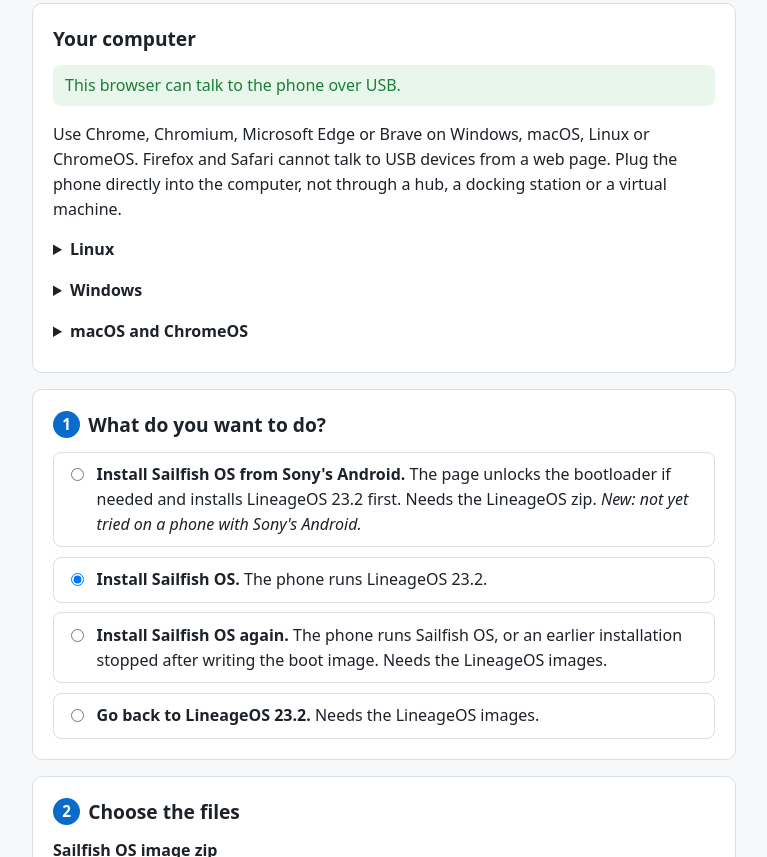
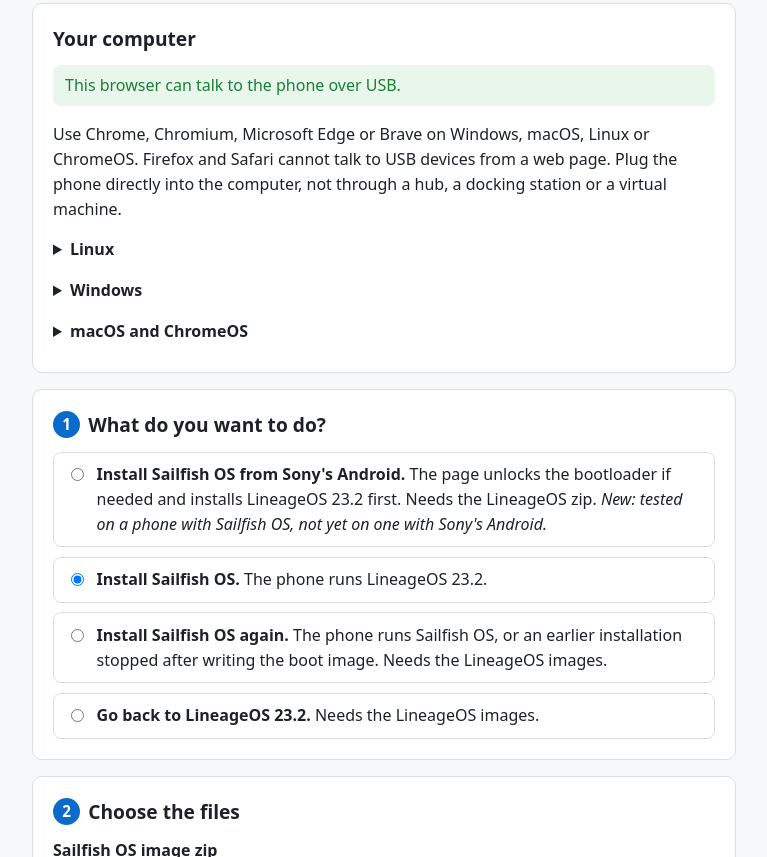
Before and after one commit to sailfishos-sony-pdx246/web-installer, a plain HTML site: page index.html in a window 1280 px wide. Shown: the part 1014-1871 px from the top of the page, without its empty margins (256-1023 px from the left). Drawn offline with Linux system fonts and the light colour scheme.

Commit message:
README and page: the new option ran on a real phone with Sailfish OS
"Install Sailfish OS from Sony's Android" wrote LineageOS v23.2-20260924
from its OTA zip and then Sailfish OS on the development phone, which ran
Sailfish OS: 29 steps in 8 minutes, downloads at about 25 MB/s through a
virtual machine with four transfers in flight. What only a phone with
Sony's Android has (the unlock, Sony's partitions in super, slot b) is
still untested.

Co-Authored-By: Claude Opus 5.5 <noreply@anthropic.com>

```diff
--- a/index.html
+++ b/index.html
@@ -26,7 +26,7 @@
       </p>
       <p class="small">
         Unofficial community port, not affiliated with Jolla or Sony.
-        <strong>Prototype:</strong> tested once on a real phone, with Chrome on Linux.
+        <strong>Prototype:</strong> tested on a real phone, with Chrome on Linux.
       </p>
       <div id="mock-banner" class="mock" hidden>
         <strong>Simulation.</strong> A simulated phone stands in for USB; nothing reaches a real device.
@@ -150,8 +150,8 @@ sudo udevadm control --reload-rules</pre>
             <input type="radio" name="action" value="stock" />
             <span>
               <strong>Install Sailfish OS from Sony's Android.</strong> The page unlocks the bootloader if needed and
-              installs LineageOS 23.2 first. Needs the LineageOS zip. <em>New: not yet tried on a phone with Sony's
-                Android.</em>
+              installs LineageOS 23.2 first. Needs the LineageOS zip. <em>New: tested on a phone with Sailfish OS,
+                not yet on one with Sony's Android.</em>
             </span>
           </label>
           <label>
```
Also changed, not shown: 1 other file.
